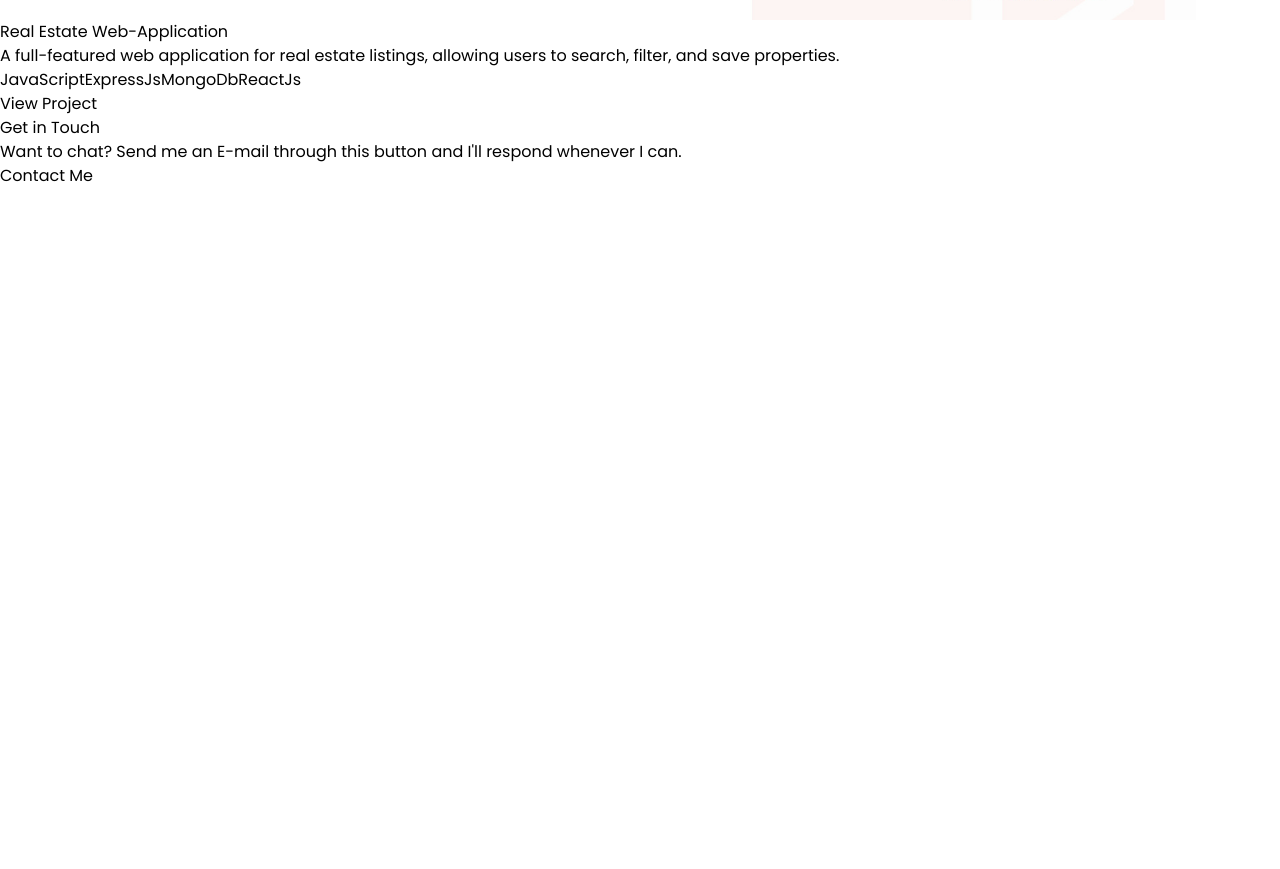
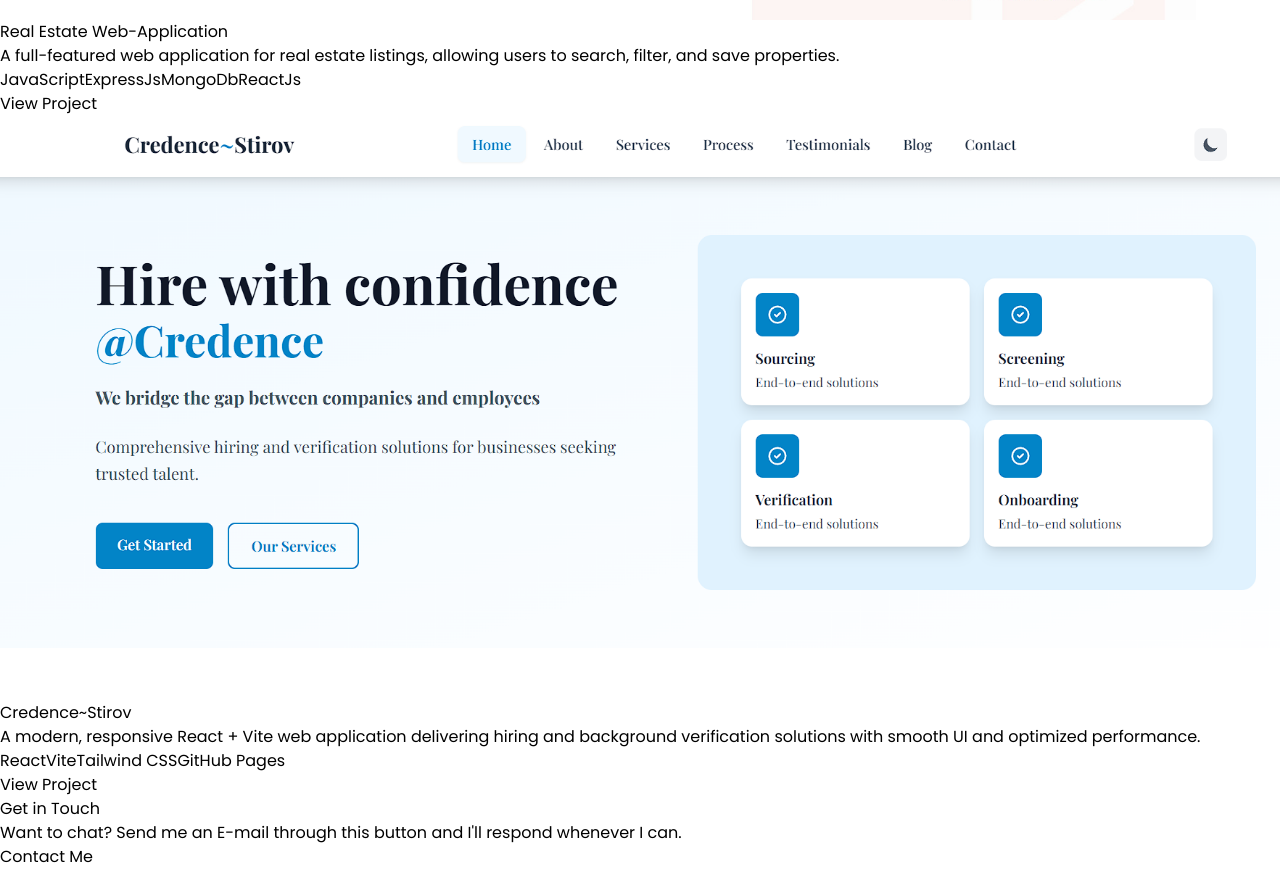
Before and after one commit to Paraschamoli/Portfolio-website, a React (Vite) app: page / in a window 1280 px wide. Shown: the part 3387-4256 px from the top of the page. Before the commit the page ends 3575 px from the top, so only its background shows below. Built offline with nearby package versions, Linux system fonts and the light colour scheme.

Commit message:
Refactor code structure for improved readability and maintainability

```diff
--- a/src/components/Projects.jsx
+++ b/src/components/Projects.jsx
@@ -9,6 +9,14 @@ const projectData = [
       "A full-featured web application for real estate listings, allowing users to search, filter, and save properties.",
     technologies: ["JavaScript", "ExpressJs", "MongoDb", "ReactJs"],
     link: "https://real-estate-web-application-frontend.onrender.com/",
+  },
+   {
+    image: "project2.png", // Add your Credence project screenshot here
+    title: "Credence~Stirov",
+    description:
+      "A modern, responsive React + Vite web application delivering hiring and background verification solutions with smooth UI and optimized performance.",
+    technologies: ["React", "Vite", "Tailwind CSS", "GitHub Pages"],
+    link: "https://credencestirov.com/",
   },
 ];
 
```
Also changed, not shown: public/project2.png (added), 1 other file (tests, documents, lock files or other folders).
